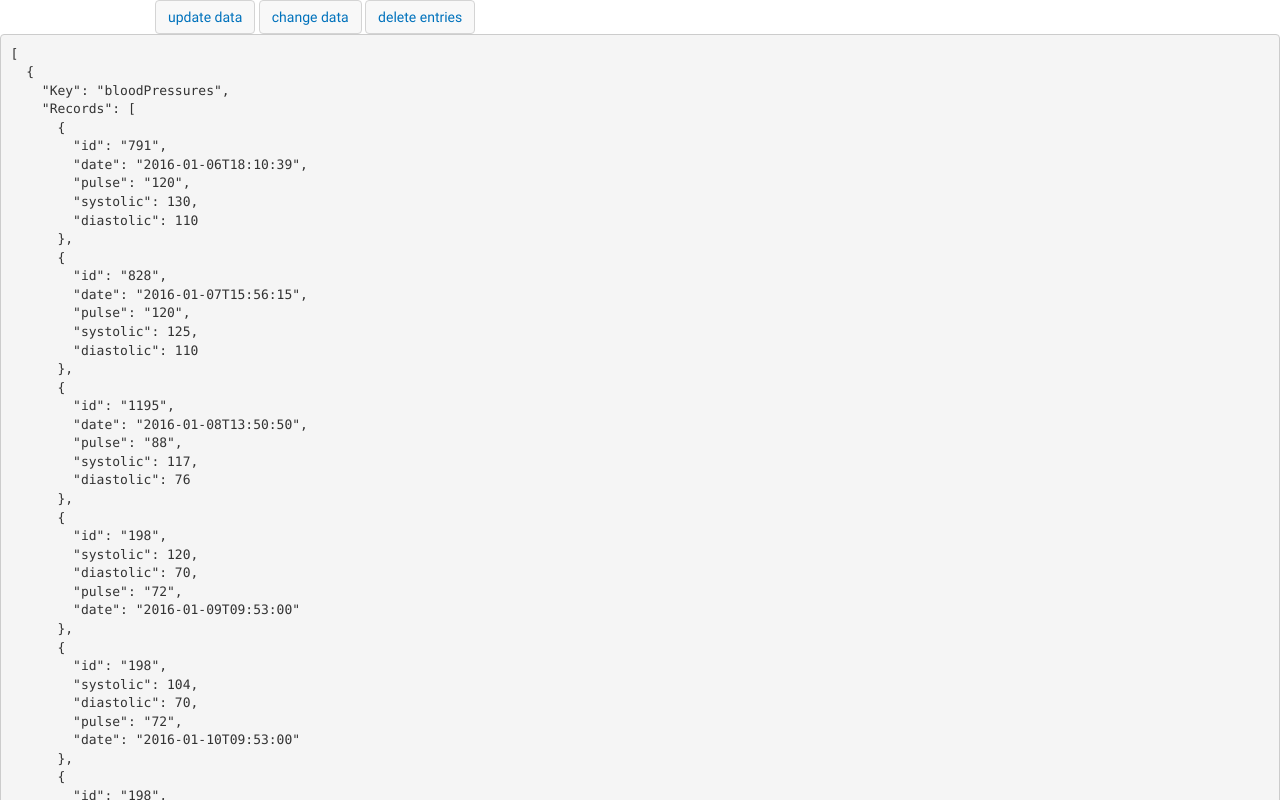
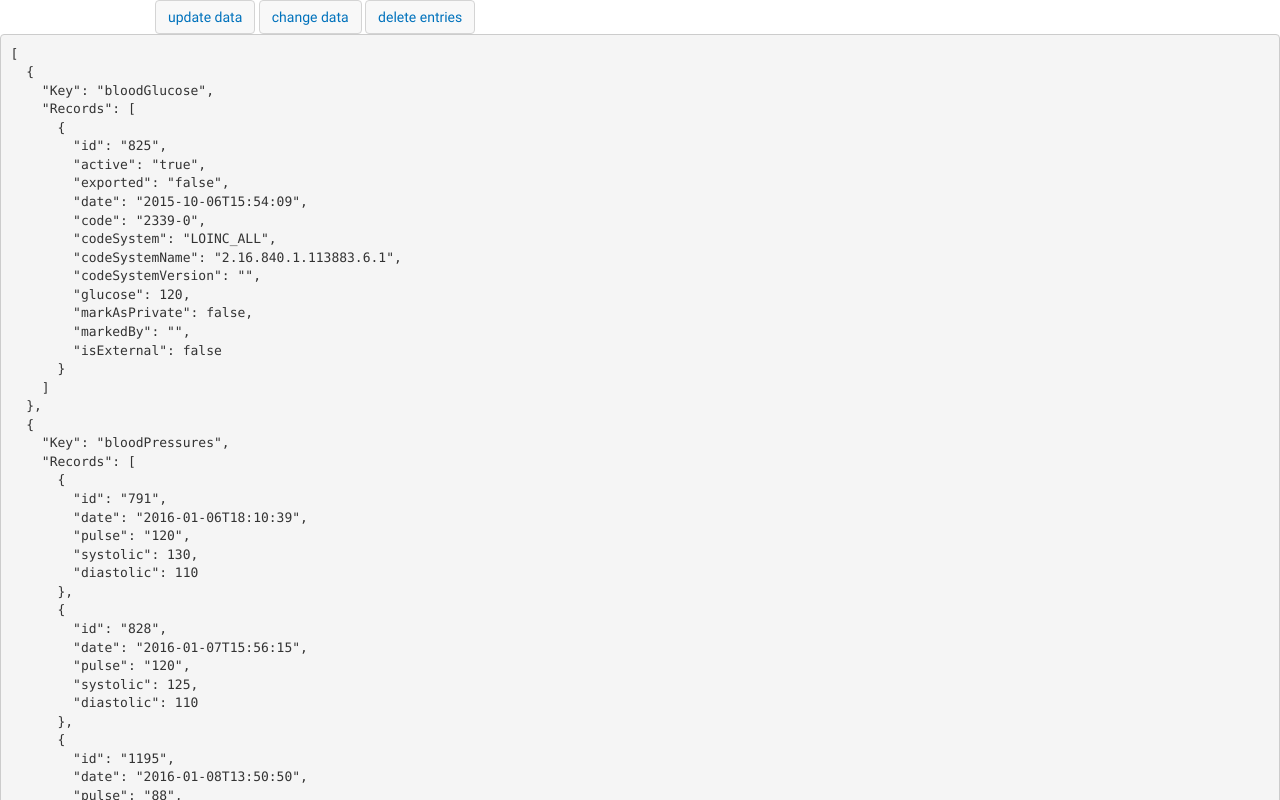
Before and after one commit to medseek-engineering/iui-charts, a website: page index.html in a window 1280 px wide. Shown: the top 800 px of the page. Drawn offline with nearby package versions, Linux system fonts and the light colour scheme.

```diff
--- a/index.html
+++ b/index.html
@@ -53,6 +53,25 @@
       ExampleController.$inject = ['healthInformation'];
 
       var healthInformationData = [
+        {
+          Key: 'bloodGlucose',
+          Records: [
+            {
+              "id": "825",
+              "active": "true",
+              "exported": "false",
+              "date": "2015-10-06T15:54:09",
+              "code": "2339-0",
+              "codeSystem": "LOINC_ALL",
+              "codeSystemName": "2.16.840.1.113883.6.1",
+              "codeSystemVersion": "",
+              "glucose": 120,
+              "markAsPrivate": false,
+              "markedBy": "",
+              "isExternal": false
+            }
+          ]
+        },
         {
           Key: 'bloodPressures',
           Records: [
```
Also changed, not shown: lib/dist/iui-charts.js, lib/dist/iui-charts.min.js, lib/src/iui-chart/chart-service.js.
